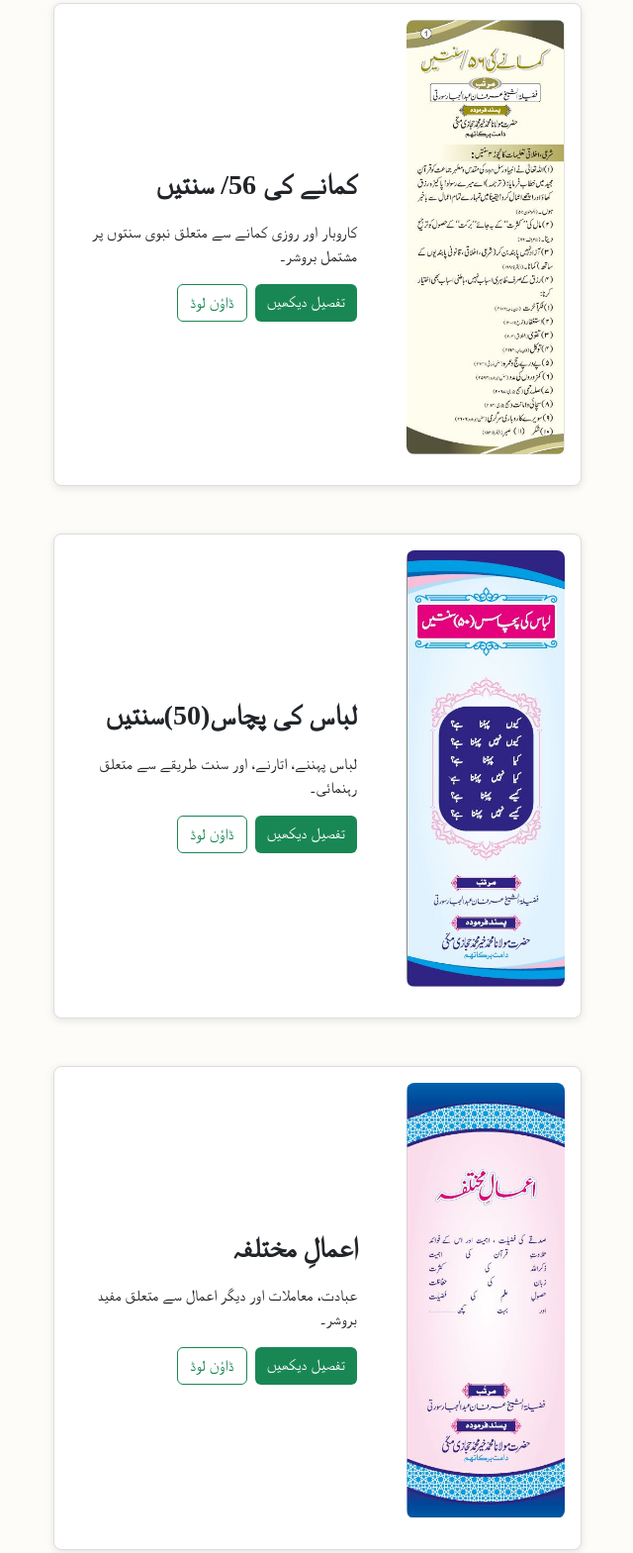
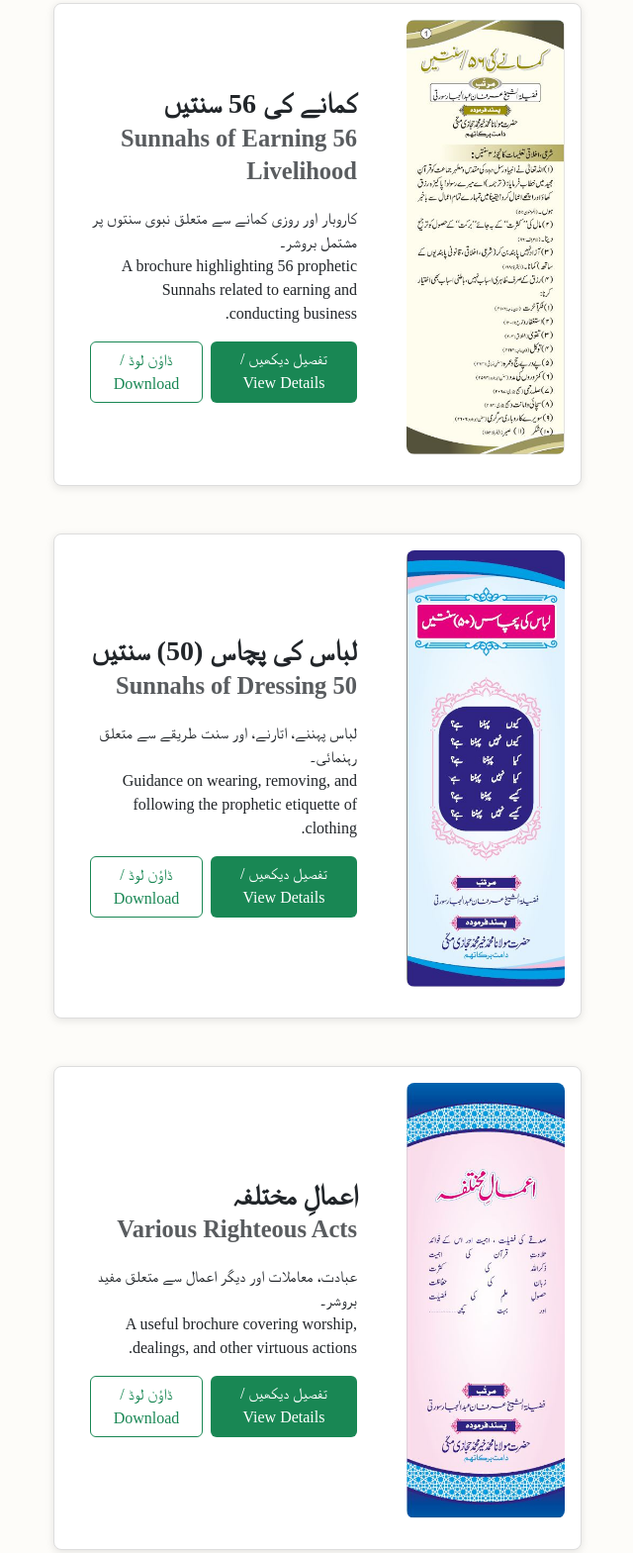
Before and after one commit to dar-at-tawheed/surat, a plain HTML site: page brochures.html in a window 1280 px wide. Shown: the part 1145-2714 px from the top of the page at 99% size, without its empty margins (319-959 px from the left). Drawn offline with nearby package versions, Linux system fonts and the light colour scheme; a web font is replaced by a local one.

Commit message:
Update brochures.html

```diff
--- a/brochures.html
+++ b/brochures.html
@@ -151,22 +151,24 @@
         <div class="container mb-5">
             <div class="row justify-content-center">
               <div class="col-md-6">
-                    <div class="book-card d-flex align-items-center flex-md-row-reverse flex-column-reverse p-3"
-                        style="gap: 30px;">
-
+                <div class="book-card d-flex align-items-center flex-md-row-reverse flex-column-reverse p-3" style="gap: 30px;">
                   <!-- 📝 ٹیکسٹ -->
                   <div class="content text-md-start text-center">
-                            <h3 class="fw-bold"style="margin-bottom: 20px;">حضورﷺ کی ایک سوایک (101)خصوصیات  </h3>
-                            <p>روزمرہ زندگی میں اپنانے والی 101 سنتوں کا جامع بروشر۔</p>
+                    <h3 class="fw-bold" style="margin-bottom: 20px;">
+                      حضورﷺ کی ایک سو ایک (101) خصوصیات<br>
+                      <small class="text-muted">101 Noble Traits of the Prophet ﷺ</small>
+                    </h3>
+                    <p>
+                      روزمرہ زندگی میں اپنانے والی 101 سنتوں کا جامع بروشر۔<br>
+                      A comprehensive brochure of 101 Sunnahs to adopt in daily life.
+                    </p>
                     <div class="d-flex justify-content-md-start justify-content-center gap-2">
-                                <a href="https://www.dropbox.com/scl/fi/5fm1tycvz8hk8a4457je4/101-sunnatein-CTP.pdf?rlkey=phvjn03jc65tuhm729ccljq5x&st=f5tizt03&dl=0" class="btn btn-islamic" target="_blank">تفصیل
-                                    دیکھیں</a>
-                                <a href="https://www.dropbox.com/scl/fi/5fm1tycvz8hk8a4457je4/101-sunnatein-CTP.pdf?rlkey=phvjn03jc65tuhm729ccljq5x&st=f5tizt03&dl=0" class="btn btn-outline-success" target="_blank"download>ڈاؤن لوڈ</a>
+                      <a href="https://www.dropbox.com/scl/fi/5fm1tycvz8hk8a4457je4/101-sunnatein-CTP.pdf?rlkey=phvjn03jc65tuhm729ccljq5x&st=f5tizt03&dl=0" class="btn btn-islamic" target="_blank">تفصیل دیکھیں / View Details</a>
+                      <a href="https://www.dropbox.com/scl/fi/5fm1tycvz8hk8a4457je4/101-sunnatein-CTP.pdf?rlkey=phvjn03jc65tuhm729ccljq5x&st=f5tizt03&dl=1" class="btn btn-outline-success" download="101-sunnahs.pdf">ڈاؤن لوڈ / Download</a>
                     </div>
                   </div>
                   <div>
-                            <img src="101 سنتیں.JPG" alt="101 سنتیں"
-                                style="width: 160px; height: auto; border-radius: 8px;">
+                    <img src="101 سنتیں.JPG" alt="101 سنتیں / 101 Sunnahs" style="width: 160px; height: auto; border-radius: 8px;">
                   </div>
                 </div>
               </div>
@@ -176,23 +178,52 @@
           <div class="container mb-5">
             <div class="row justify-content-center">
               <div class="col-md-6">
-                    <div class="book-card d-flex align-items-center flex-md-row-reverse flex-column-reverse p-3"
-                        style="gap: 30px;">
-
+                <div class="book-card d-flex align-items-center flex-md-row-reverse flex-column-reverse p-3" style="gap: 30px;">
                   <!-- 📝 ٹیکسٹ -->
                   <div class="content text-md-start text-center">
-                            <h3 class="fw-bold"style="margin-bottom: 20px;">کمانے کی 56/ سنتیں</h3>
-                            <p>کاروبار اور روزی کمانے سے متعلق نبوی سنتوں پر مشتمل بروشر۔</p>
+                    <h3 class="fw-bold" style="margin-bottom: 20px;">
+                      کمانے کی 56 سنتیں<br>
+                      <small class="text-muted">56 Sunnahs of Earning Livelihood</small>
+                    </h3>
+                    <p>
+                      کاروبار اور روزی کمانے سے متعلق نبوی سنتوں پر مشتمل بروشر۔<br>
+                      A brochure highlighting 56 prophetic Sunnahs related to earning and conducting business.
+                    </p>
                     <div class="d-flex justify-content-md-start justify-content-center gap-2">
-                                <a href="https://www.dropbox.com/scl/fi/7kqnfepkjl9msja2f6hf3/kamane-ki-56-sunnatein-CTP.pdf?rlkey=o6zezz0qm48qeflyrg9vcowcm&st=50ipdpui&dl=0" class="btn btn-islamic" target="_blank">تفصیل
-                                    دیکھیں</a>
-                                <a href="https://www.dropbox.com/scl/fi/7kqnfepkjl9msja2f6hf3/kamane-ki-56-sunnatein-CTP.pdf?rlkey=o6zezz0qm48qeflyrg9vcowcm&st=50ipdpui&dl=0" class="btn btn-outline-success"target="_blank" download>ڈاؤن
-                                    لوڈ</a>
+                      <a href="https://www.dropbox.com/scl/fi/7kqnfepkjl9msja2f6hf3/kamane-ki-56-sunnatein-CTP.pdf?rlkey=o6zezz0qm48qeflyrg9vcowcm&st=50ipdpui&dl=0" class="btn btn-islamic" target="_blank">تفصیل دیکھیں / View Details</a>
+                      <a href="https://www.dropbox.com/scl/fi/7kqnfepkjl9msja2f6hf3/kamane-ki-56-sunnatein-CTP.pdf?rlkey=o6zezz0qm48qeflyrg9vcowcm&st=50ipdpui&dl=1" class="btn btn-outline-success" download="kamane-ki-56-sunnatein.pdf">ڈاؤن لوڈ / Download</a>
                     </div>
                   </div>
                   <div>
-                            <img src="kamane ki 56 sunnatein.JPG" alt=""
-                                style="width: 160px; height: auto; border-radius: 8px;">
+                    <img src="kamane ki 56 sunnatein.JPG" alt="کمانے کی 56 سنتیں / 56 Sunnahs of Earning Livelihood" style="width: 160px; height: auto; border-radius: 8px;">
+                  </div>
+                </div>
+              </div>
+            </div>
+          </div>
+
+
+          <div class="container mb-5">
+            <div class="row justify-content-center">
+              <div class="col-md-6">
+                <div class="book-card d-flex align-items-center flex-md-row-reverse flex-column-reverse p-3" style="gap: 30px;">
+                  <!-- 📝 ٹیکسٹ -->
+                  <div class="content text-md-start text-center">
+                    <h3 class="fw-bold" style="margin-bottom: 20px;">
+                      لباس کی پچاس (50) سنتیں<br>
+                      <small class="text-muted">50 Sunnahs of Dressing</small>
+                    </h3>
+                    <p>
+                      لباس پہننے، اتارنے، اور سنت طریقے سے متعلق رہنمائی۔<br>
+                      Guidance on wearing, removing, and following the prophetic etiquette of clothing.
+                    </p>
+                    <div class="d-flex justify-content-md-start justify-content-center gap-2">
+                      <a href="https://www.dropbox.com/scl/fi/wlwaamjb5wl1nqcbr4j9w/libas-ki-sunnatein-CTP.pdf?rlkey=x90s8xz8x1q51pneztypzvenv&st=9jzzl4hk&dl=0" class="btn btn-islamic" target="_blank">تفصیل دیکھیں / View Details</a>
+                      <a href="https://www.dropbox.com/scl/fi/wlwaamjb5wl1nqcbr4j9w/libas-ki-sunnatein-CTP.pdf?rlkey=x90s8xz8x1q51pneztypzvenv&st=9jzzl4hk&dl=1" class="btn btn-outline-success" download="libas-ki-50-sunnatein.pdf">ڈاؤن لوڈ / Download</a>
+                    </div>
+                  </div>
+                  <div>
+                    <img src="libas ki sunnatein.JPG" alt="لباس کی پچاس سنتیں / 50 Sunnahs of Dressing" style="width: 160px; height: auto; border-radius: 8px;">
                   </div>
                 </div>
               </div>
@@ -202,72 +233,50 @@
           <div class="container mb-5">
             <div class="row justify-content-center">
               <div class="col-md-6">
-                    <div class="book-card d-flex align-items-center flex-md-row-reverse flex-column-reverse p-3"
-                        style="gap: 30px;">
-
+                <div class="book-card d-flex align-items-center flex-md-row-reverse flex-column-reverse p-3" style="gap: 30px;">
                   <!-- 📝 ٹیکسٹ -->
                   <div class="content text-md-start text-center">
-                            <h3 class="fw-bold"style="margin-bottom: 20px;">لباس کی پچاس(50)سنتیں</h3>
-                            <p>لباس پہننے، اتارنے، اور سنت طریقے سے متعلق رہنمائی۔</p>
+                    <h3 class="fw-bold" style="margin-bottom: 20px;">
+                      اعمالِ مختلفہ<br>
+                      <small class="text-muted">Various Righteous Acts</small>
+                    </h3>
+                    <p>
+                      عبادت، معاملات اور دیگر اعمال سے متعلق مفید بروشر۔<br>
+                      A useful brochure covering worship, dealings, and other virtuous actions.
+                    </p>
                     <div class="d-flex justify-content-md-start justify-content-center gap-2">
-                                <a href="https://www.dropbox.com/scl/fi/wlwaamjb5wl1nqcbr4j9w/libas-ki-sunnatein-CTP.pdf?rlkey=x90s8xz8x1q51pneztypzvenv&st=9jzzl4hk&dl=0" class="btn btn-islamic" target="_blank">تفصیل
-                                    دیکھیں</a>
-                                <a href="https://www.dropbox.com/scl/fi/wlwaamjb5wl1nqcbr4j9w/libas-ki-sunnatein-CTP.pdf?rlkey=x90s8xz8x1q51pneztypzvenv&st=9jzzl4hk&dl=0" class="btn btn-outline-success"target="_blank" download>ڈاؤن
-                                    لوڈ</a>
+                      <a href="https://www.dropbox.com/scl/fi/np9fwzeath5rwem4m9v77/mukhtalif-aamal-CTP.pdf?rlkey=niarow47xywp8p7vfp7oth3xl&st=7q73yl4c&dl=0" class="btn btn-islamic" target="_blank">تفصیل دیکھیں / View Details</a>
+                      <a href="https://www.dropbox.com/scl/fi/np9fwzeath5rwem4m9v77/mukhtalif-aamal-CTP.pdf?rlkey=niarow47xywp8p7vfp7oth3xl&st=7q73yl4c&dl=1" class="btn btn-outline-success" download="mukhtalif-aamal.pdf">ڈاؤن لوڈ / Download</a>
                     </div>
                   </div>
                   <div>
-                            <img src="libas ki sunnatein.JPG" alt="" style="width: 160px; height: auto; border-radius: 8px;">
+                    <img src="mukhtalif aamal.JPG" alt="اعمالِ مختلفہ / Various Righteous Acts" style="width: 160px; height: auto; border-radius: 8px;">
                   </div>
                 </div>
               </div>
             </div>
           </div>
-
           <div class="container mb-5">
             <div class="row justify-content-center">
               <div class="col-md-6">
-                    <div class="book-card d-flex align-items-center flex-md-row-reverse flex-column-reverse p-3"
-                        style="gap: 30px;">
-
+                <div class="book-card d-flex align-items-center flex-md-row-reverse flex-column-reverse p-3" style="gap: 30px;">
                   <!-- 📝 ٹیکسٹ -->
                   <div class="content text-md-start text-center">
-                            <h3 class="fw-bold" style="margin-bottom: 20px;">اعمالِ مختلفہ </h3>
-                            <p>عبادت، معاملات اور دیگر اعمال سے متعلق مفید بروشر۔</p>
+                    <h3 class="fw-bold" style="margin-bottom: 20px;">
+                      اعمالِ صدقہ<br>
+                      <small class="text-muted">Charitable Acts in Islam</small>
+                    </h3>
+                    <p>
+                      صدقہ کی اہمیت، اقسام اور احادیث پر مبنی مختصر بروشر۔<br>
+                      A concise brochure highlighting the importance, types, and Hadiths related to charity in Islam.
+                    </p>
                     <div class="d-flex justify-content-md-start justify-content-center gap-2">
-                                <a href="https://www.dropbox.com/scl/fi/np9fwzeath5rwem4m9v77/mukhtalif-aamal-CTP.pdf?rlkey=niarow47xywp8p7vfp7oth3xl&st=7q73yl4c&dl=0" class="btn btn-islamic" target="_blank">تفصیل
-                                    دیکھیں</a>
-                                <a href="https://www.dropbox.com/scl/fi/np9fwzeath5rwem4m9v77/mukhtalif-aamal-CTP.pdf?rlkey=niarow47xywp8p7vfp7oth3xl&st=7q73yl4c&dl=0" class="btn btn-outline-success"target="_blank" download>ڈاؤن
-                                    لوڈ</a>
+                      <a href="https://www.dropbox.com/scl/fi/q6ncb0uv0p1kx5tvrd6oz/sadqa-CTP.pdf?rlkey=4v79z3z3p1t18k9waavkvslat&st=14gv8lai&dl=0" class="btn btn-islamic" target="_blank">تفصیل دیکھیں / View Details</a>
+                      <a href="https://www.dropbox.com/scl/fi/q6ncb0uv0p1kx5tvrd6oz/sadqa-CTP.pdf?rlkey=4v79z3z3p1t18k9waavkvslat&st=14gv8lai&dl=1" class="btn btn-outline-success" download="aamaal-e-sadqa.pdf">ڈاؤن لوڈ / Download</a>
                     </div>
                   </div>
                   <div>
-                            <img src="mukhtalif aamal.JPG" alt="" style="width: 160px; height: auto; border-radius: 8px;">
-                        </div>
-                    </div>
-                </div>
-            </div>
-        </div>
-
-<div class="container mb-5">
-            <div class="row justify-content-center">
-                <div class="col-md-6">
-                    <div class="book-card d-flex align-items-center flex-md-row-reverse flex-column-reverse p-3"
-                        style="gap: 30px;">
-
-                        <!-- 📝 ٹیکسٹ -->
-                        <div class="content text-md-start text-center">
-                            <h3 class="fw-bold" style="margin-bottom: 20px;">اعمالِ صدقہ</h3>
-                            <p>صدقہ کی اہمیت، اقسام اور احادیث پر مبنی مختصر بروشر۔</p>
-                            <div class="d-flex justify-content-md-start justify-content-center gap-2">
-                                <a href="https://www.dropbox.com/scl/fi/q6ncb0uv0p1kx5tvrd6oz/sadqa-CTP.pdf?rlkey=4v79z3z3p1t18k9waavkvslat&st=14gv8lai&dl=0" class="btn btn-islamic" target="_blank">تفصیل
-                                    دیکھیں</a>
-                                <a href="https://www.dropbox.com/scl/fi/q6ncb0uv0p1kx5tvrd6oz/sadqa-CTP.pdf?rlkey=4v79z3z3p1t18k9waavkvslat&st=14gv8lai&dl=0" class="btn btn-outline-success"target="_blank" download>ڈاؤن
-                                    لوڈ</a>
-                            </div>
-                        </div>
-                        <div>
-                            <img src="sadqa.JPG" alt="" style="width: 160px; height: auto; border-radius: 8px;">
+                    <img src="sadqa.JPG" alt="اعمالِ صدقہ / Charitable Acts in Islam" style="width: 160px; height: auto; border-radius: 8px;">
                   </div>
                 </div>
               </div>
```
Lines whose indentation alone changed are shown as unchanged.
